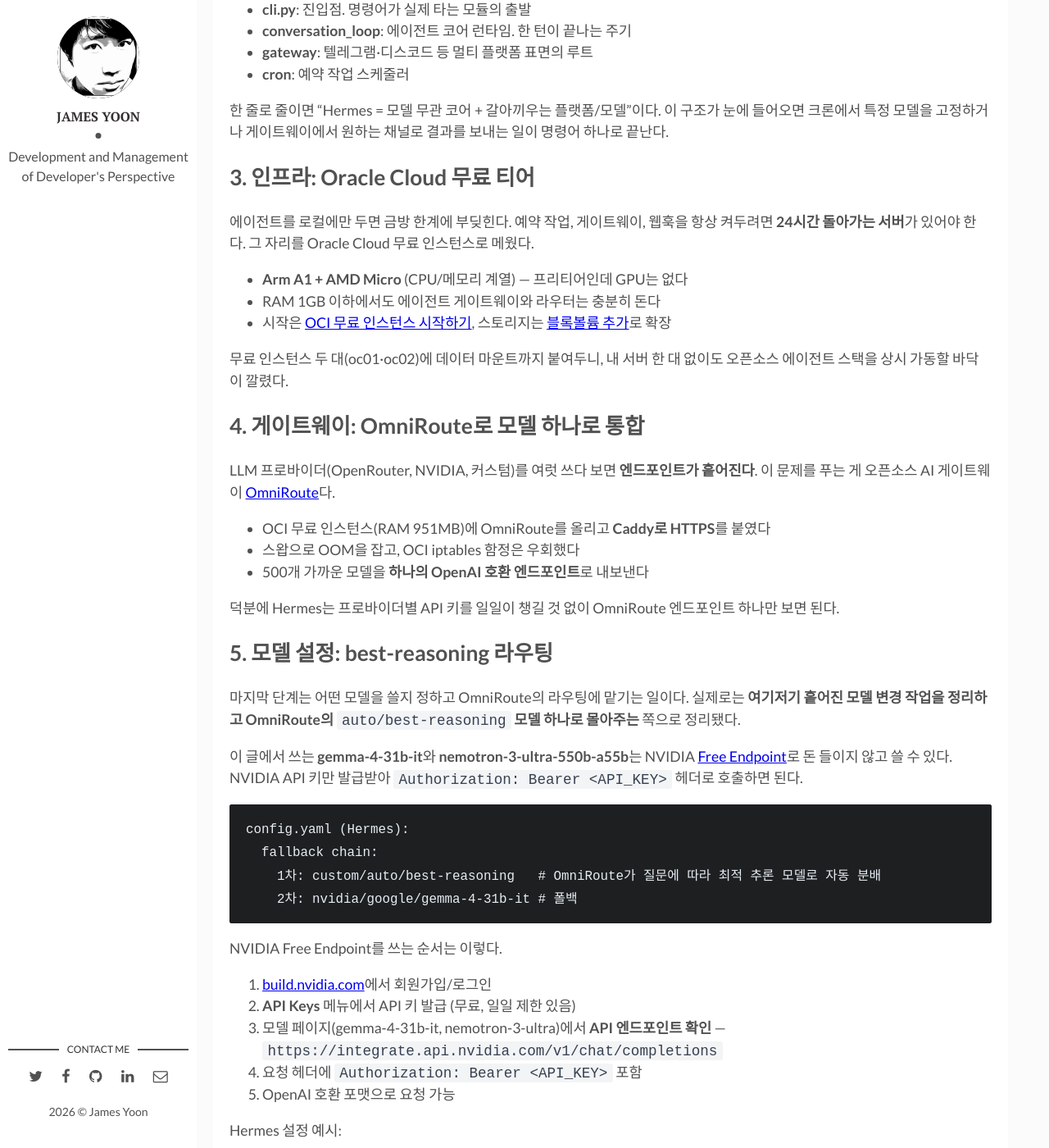
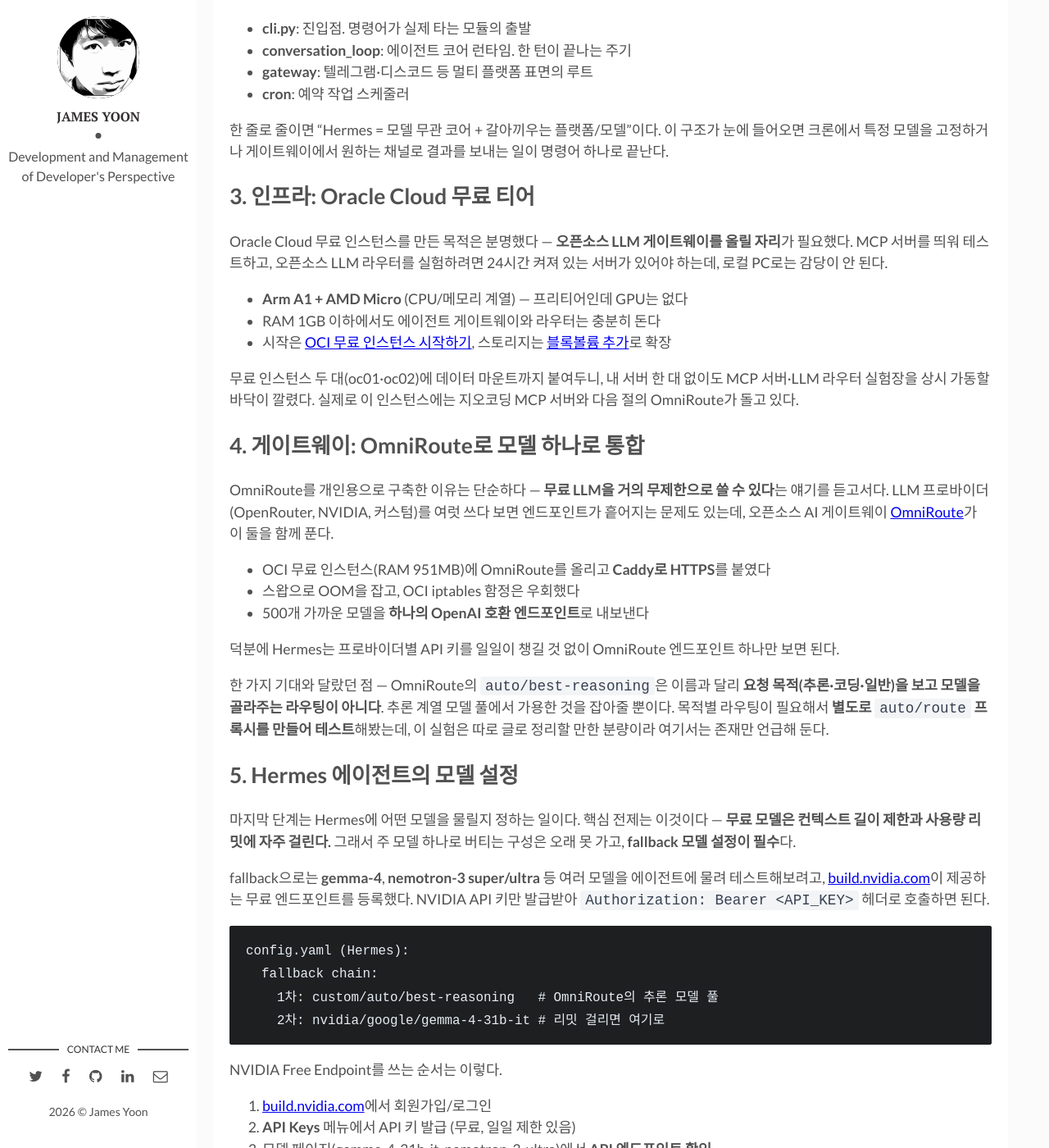
Before and after one commit to butteryoon/butteryoon.github.io, a Jekyll site: the page built from _posts/2026-09-11-opensource-agent-stack.md, in a window 1280 px wide and 1400 px high, scrolled down 1343 px. Shown: the whole window at 82% size. Built offline with Jekyll 4.4.1, drawn with Linux system fonts in a browser that asks for light colours; comment, search, counter and statistics services are not loaded; some of the changed text lies outside the part shown.

Commit message:
에이전트 스택 글 수정: OCI 구축 목적·OmniRoute 구축 배경 명확화, best-reasoning 라우팅 오해 정정, fallback 중심 모델 설정으로 재구성, 실험 목적 6절 신설
Co-Authored-By: Claude Fable 5 <noreply@anthropic.com>
Claude-Session: https://claude.ai/code/session_01GP584Scs1goEpQgpanpNdb

````diff
--- a/_posts/2026-09-11-opensource-agent-stack.md
+++ b/_posts/2026-09-11-opensource-agent-stack.md
@@ -2,10 +2,10 @@
 layout: post
 comments: true
 title: "오픈소스로 AI 에이전트 구축하기 — 설치부터 게이트웨이, 모델 라우팅까지의 전체 지도"
-description: "Hermes Agent 설치 → 소스 구조 → Oracle Cloud 무료 인스턴스 → OmniRoute 게이트웨이 → best-reasoning 모델 설정까지, 지금까지 쓴 오픈소스 에이전트 구축 포스팅들을 한 흐름으로 엮은 종합 지도."
+description: "Hermes Agent 설치 → 소스 구조 → Oracle Cloud 무료 인스턴스 → OmniRoute 게이트웨이 → fallback 모델 설정까지, 지금까지 쓴 오픈소스 에이전트 구축 포스팅들을 한 흐름으로 엮은 종합 지도."
 img: agent_stack_title.webp
 date: 2026-09-11 20:00:00 +0900
-last_modified_at: 2026-09-11 21:10:00 +0900
+last_modified_at: 2026-09-12 09:30:00 +0900
 tags: [hermes, ai-agent, opensource, omniroute, oracle-cloud, llm-routing, llm] # add tag
 related: llm
 categories: tools
@@ -15,7 +15,7 @@ categories: tools
 
 <!--more-->
 
-> **TL;DR:** 오픈소스 AI 에이전트 구축은 (1) Hermes Agent 설치 → (2) 소스 구조 파악 → (3) Oracle Cloud 무료 인스턴스 확보 → (4) OmniRoute 게이트웨이로 모델 통합 → (5) best-reasoning 라우팅 설정, 이 다섯 단계면 끝난다. 전 과정을 오픈소스 + 무료 티어 + 자체 호스팅으로 돌릴 수 있어, 벤더에 묶이지 않는 개인용 에이전트 스택이 나온다.
+> **TL;DR:** 오픈소스 AI 에이전트 구축은 (1) Hermes Agent 설치 → (2) 소스 구조 파악 → (3) Oracle Cloud 무료 인스턴스 확보(LLM 게이트웨이·MCP 서버 실험용) → (4) OmniRoute 게이트웨이로 무료 LLM 통합 → (5) fallback 중심의 모델 설정, 이 다섯 단계면 끝난다. 전 과정을 오픈소스 + 무료 티어 + 자체 호스팅으로 돌릴 수 있어, 벤더에 묶이지 않고 **오픈웨이트 모델 에이전트의 품질을 실험하는** 개인용 스택이 나온다.
 
 ## 1. 시작: Hermes Agent 설치
 
@@ -40,17 +40,17 @@ categories: tools
 
 ## 3. 인프라: Oracle Cloud 무료 티어
 
-에이전트를 로컬에만 두면 금방 한계에 부딪힌다. 예약 작업, 게이트웨이, 웹훅을 항상 켜두려면 **24시간 돌아가는 서버**가 있어야 한다. 그 자리를 Oracle Cloud 무료 인스턴스로 메웠다.
+Oracle Cloud 무료 인스턴스를 만든 목적은 분명했다 — **오픈소스 LLM 게이트웨이를 올릴 자리**가 필요했다. MCP 서버를 띄워 테스트하고, 오픈소스 LLM 라우터를 실험하려면 24시간 켜져 있는 서버가 있어야 하는데, 로컬 PC로는 감당이 안 된다.
 
 - **Arm A1 + AMD Micro** (CPU/메모리 계열) — 프리티어인데 GPU는 없다
 - RAM 1GB 이하에서도 에이전트 게이트웨이와 라우터는 충분히 돈다
 - 시작은 [OCI 무료 인스턴스 시작하기]({{site.baseurl}}/tools/2021/01/18/oracle_cloud_start.html), 스토리지는 [블록볼륨 추가]({{site.baseurl}}/tools/2026/09/09/oci-block-volume-attach.html)로 확장
 
-무료 인스턴스 두 대(oc01·oc02)에 데이터 마운트까지 붙여두니, 내 서버 한 대 없이도 오픈소스 에이전트 스택을 상시 가동할 바닥이 깔렸다.
+무료 인스턴스 두 대(oc01·oc02)에 데이터 마운트까지 붙여두니, 내 서버 한 대 없이도 MCP 서버·LLM 라우터 실험장을 상시 가동할 바닥이 깔렸다. 실제로 이 인스턴스에는 지오코딩 MCP 서버와 다음 절의 OmniRoute가 돌고 있다.
 
 ## 4. 게이트웨이: OmniRoute로 모델 하나로 통합
 
-LLM 프로바이더(OpenRouter, NVIDIA, 커스텀)를 여럿 쓰다 보면 **엔드포인트가 흩어진다**. 이 문제를 푸는 게 오픈소스 AI 게이트웨이 [OmniRoute]({{site.baseurl}}/tools/2026/09/06/omniroute-selfhosting-oci.html)다.
+OmniRoute를 개인용으로 구축한 이유는 단순하다 — **무료 LLM을 거의 무제한으로 쓸 수 있다**는 얘기를 듣고서다. LLM 프로바이더(OpenRouter, NVIDIA, 커스텀)를 여럿 쓰다 보면 엔드포인트가 흩어지는 문제도 있는데, 오픈소스 AI 게이트웨이 [OmniRoute]({{site.baseurl}}/tools/2026/09/06/omniroute-selfhosting-oci.html)가 이 둘을 함께 푼다.
 
 - OCI 무료 인스턴스(RAM 951MB)에 OmniRoute를 올리고 **Caddy로 HTTPS**를 붙였다
 - 스왑으로 OOM을 잡고, OCI iptables 함정은 우회했다
@@ -58,17 +58,19 @@ LLM 프로바이더(OpenRouter, NVIDIA, 커스텀)를 여럿 쓰다 보면 **엔
 
 덕분에 Hermes는 프로바이더별 API 키를 일일이 챙길 것 없이 OmniRoute 엔드포인트 하나만 보면 된다.
 
-## 5. 모델 설정: best-reasoning 라우팅
+한 가지 기대와 달랐던 점 — OmniRoute의 `auto/best-reasoning`은 이름과 달리 **요청 목적(추론·코딩·일반)을 보고 모델을 골라주는 라우팅이 아니다**. 추론 계열 모델 풀에서 가용한 것을 잡아줄 뿐이다. 목적별 라우팅이 필요해서 **별도로 `auto/route` 프록시를 만들어 테스트**해봤는데, 이 실험은 따로 글로 정리할 만한 분량이라 여기서는 존재만 언급해 둔다.
 
-마지막 단계는 어떤 모델을 쓸지 정하고 OmniRoute의 라우팅에 맡기는 일이다. 실제로는 **여기저기 흩어진 모델 변경 작업을 정리하고 OmniRoute의 `auto/best-reasoning` 모델 하나로 몰아주는** 쪽으로 정리됐다.
+## 5. Hermes 에이전트의 모델 설정
 
-이 글에서 쓰는 **gemma-4-31b-it**와 **nemotron-3-ultra-550b-a55b**는 NVIDIA [Free Endpoint](https://build.nvidia.com/models){:target="_blank"}로 돈 들이지 않고 쓸 수 있다. NVIDIA API 키만 발급받아 `Authorization: Bearer <API_KEY>` 헤더로 호출하면 된다.
+마지막 단계는 Hermes에 어떤 모델을 물릴지 정하는 일이다. 핵심 전제는 이것이다 — **무료 모델은 컨텍스트 길이 제한과 사용량 리밋에 자주 걸린다.** 그래서 주 모델 하나로 버티는 구성은 오래 못 가고, **fallback 모델 설정이 필수**다.
+
+fallback으로는 **gemma-4**, **nemotron-3 super/ultra** 등 여러 모델을 에이전트에 물려 테스트해보려고, [build.nvidia.com](https://build.nvidia.com/models){:target="_blank"}이 제공하는 무료 엔드포인트를 등록했다. NVIDIA API 키만 발급받아 `Authorization: Bearer <API_KEY>` 헤더로 호출하면 된다.
 
 ```
 config.yaml (Hermes):
   fallback chain:
-    1차: custom/auto/best-reasoning   # OmniRoute가 질문에 따라 최적 추론 모델로 자동 분배
-    2차: nvidia/google/gemma-4-31b-it # 폴백
+    1차: custom/auto/best-reasoning   # OmniRoute의 추론 모델 풀
+    2차: nvidia/google/gemma-4-31b-it # 리밋 걸리면 여기로
 ```
 
 NVIDIA Free Endpoint를 쓰는 순서는 이렇다.
@@ -87,11 +89,14 @@ providers:
     api_key: "${NVIDIA_API_KEY}"   # .env에 저장
 ```
 
-여기서 짚어둘 건 두 가지다.
+그리고 **크론 잡은 목적에 따라 모델 프로바이더를 따로 지정할 수 있다.** 수집처럼 가벼운 작업은 gemma-4로, 초안 생성이나 심층 분석은 고성능 모델로 — 잡마다 명시적으로 지정해 두면 전역 설정과 무관하게 각자 제 모델로 돈다.
 
-**하나, 엔드포인트 하나에서 모델이 알아서 골라진다.** `best-reasoning` 태그로 들어온 요청은 질문 유형(추론·코딩·일반)에 맞춰 게이트웨이가 모델을 나눠준다. 쓰는 쪽에선 모델명 하나만 적으면 되고, 성능을 손보고 싶으면 게이트웨이만 건드리면 된다.
+## 6. 이 조합으로 무엇을 할 수 있나
 
-**둘, 크론 잡은 모델을 고정해 둔다.** Hermes는 전역 설정을 바꾸면 핀이 안 걸린 크론 잡을 `[drift_skip:silent]`로 조용히 건너뛴다. 그래서 크론 잡마다 실행할 모델을 **명시적으로 핀**해 뒀다 — 수집은 가벼운 gemma-4, 초안 생성이나 심층 분석은 고성능 모델로. 이렇게 해둬야 전역 설정이 바뀌어도 예약 작업이 제 모델로 계속 돈다.
+이 스택은 프로덕션 시스템이라기보다 **실험장**이다. 우선 이 조합으로 AI 에이전트의 기능을 하나씩 테스트해보고, 작은 작업들을 실제로 맡겨볼 수 있다.
+
+- **오픈웨이트 모델 에이전트의 품질 측정**: 프론티어 모델이 아니라 gemma-4, nemotron-3 같은 다양한 오픈웨이트 모델로 에이전트를 구성했을 때 어느 수준의 품질이 나오는지가 이 스택의 핵심 관찰 대상이다. 실제로 이 블로그의 초안 수집·작성 크론이 그 실험이다.
+- **남은 숙제**: 오픈웨이트 모델로 업무용 에이전트를 제대로 구성하려면 어떤 기술(도구 호출 안정화, 컨텍스트 관리, 검증 루프 등)이 더 필요한지는 계속 공부해야 할 부분이다.
 
 ## 마무리
 
@@ -103,7 +108,7 @@ providers:
 | 2. 구조 | 소스 트리 파악 | [소스 구조]({{site.baseurl}}/dev/2026/07/25/hermes_source_tree.html) |
 | 3. 인프라 | OCI 무료 인스턴스 | [OCI 시작]({{site.baseurl}}/tools/2021/01/18/oracle_cloud_start.html), [블록볼륨]({{site.baseurl}}/tools/2026/09/09/oci-block-volume-attach.html) |
 | 4. 게이트웨이 | OmniRoute + Caddy | [OmniRoute 셀프호스팅]({{site.baseurl}}/tools/2026/09/06/omniroute-selfhosting-oci.html) |
-| 5. 모델 | best-reasoning 라우팅 | 이 글 |
+| 5. 모델 | fallback 모델 설정 (NVIDIA Free Endpoint) | 이 글 |
 
 벤더에 묶이지 않고, 무료 티어로 항상 켜져 있고, 엔드포인트 하나로 모든 모델을 쓴다. 이 조합이면 개인이든 사내든 오픈소스 에이전트를 본격적으로 굴려볼 준비는 끝난 셈이다. 다음 편에서는 크론 기반 자동 블로그 분석 파이프라인(수집 → 초안 생성)을 실제로 굴리며 부딪힌 문제와 고친 과정을 풀어보겠다.
 
````
